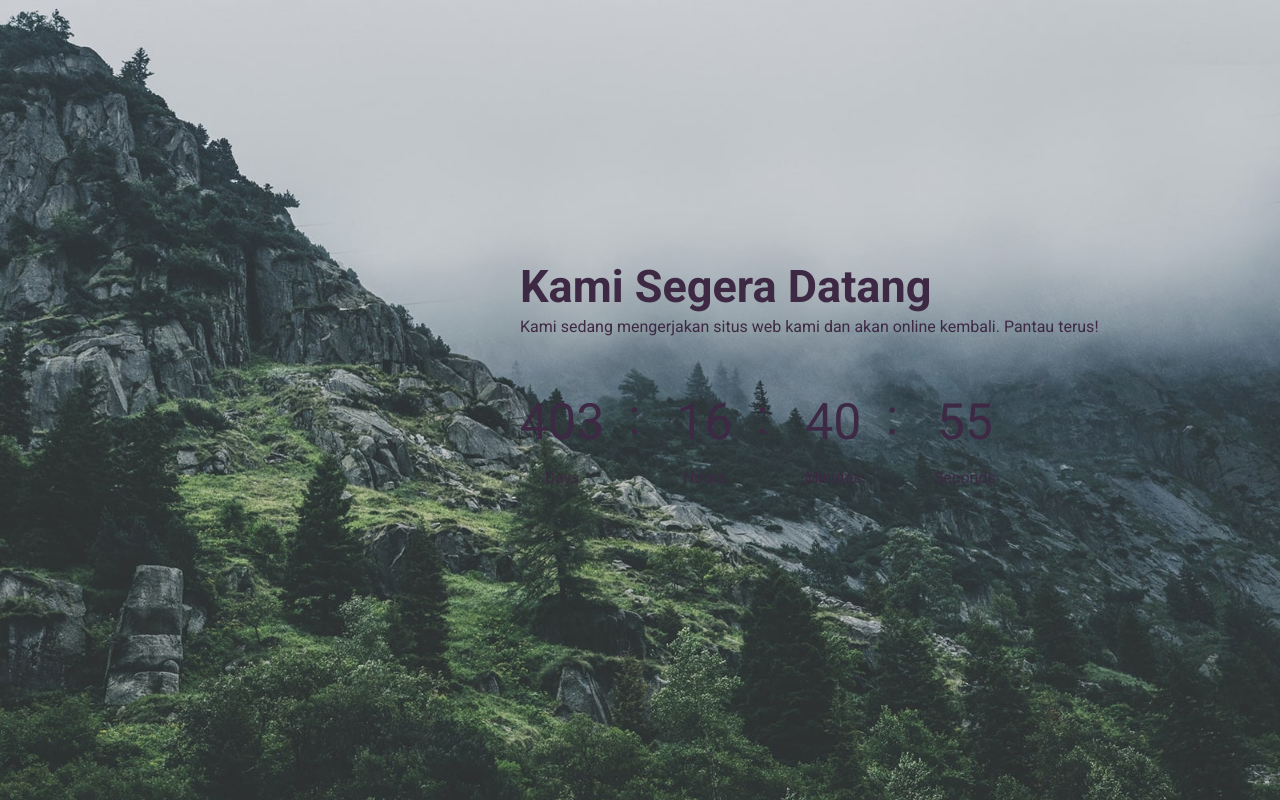
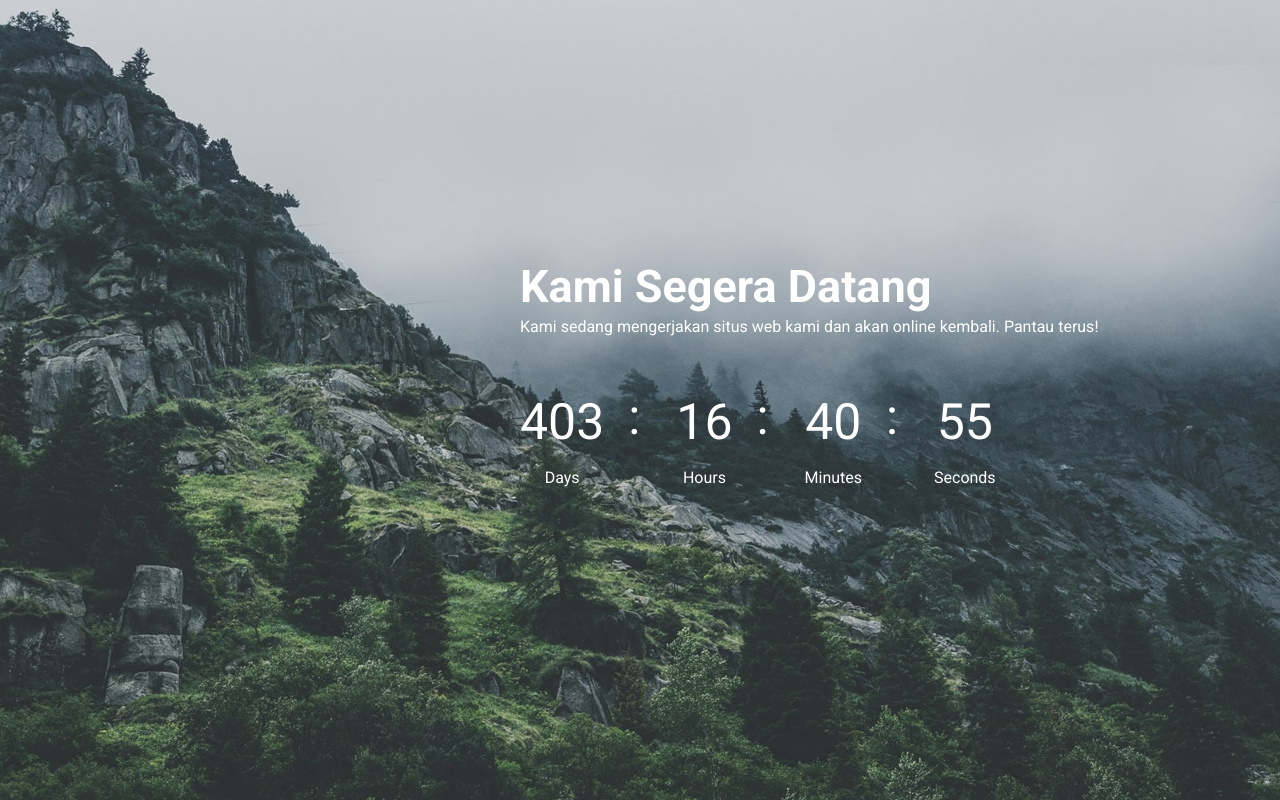
Before and after one commit to wirabae/wirabae.github.io, a PHP site: page / in a window 1280 px wide. Run offline with PHP 8.4, Linux system fonts and the light colour scheme.

Commit message:
Update style.css

```diff
--- a/assets/css/style.css
+++ b/assets/css/style.css
@@ -1079,7 +1079,7 @@ main.main-14 .main-wrapper.demo-14 {
       -ms-flex-pack: center;
           justify-content: center;
   font-family: "Roboto", sans-serif;
-  color: #3E2945;
+  color: #fff;
   position: relative;
 }
 
@@ -1235,7 +1235,7 @@ main.main-14 .main-wrapper.demo-14 .content-wrapper .countdown .single-count-con
 main.main-14 .main-wrapper.demo-14 .content-wrapper .countdown .single-count-content::after {
   content: ':';
   font-size: 50px;
-  color: #3E2945;
+  color: #FFF;
   position: absolute;
   top: -5px;
   right: 0;
```
